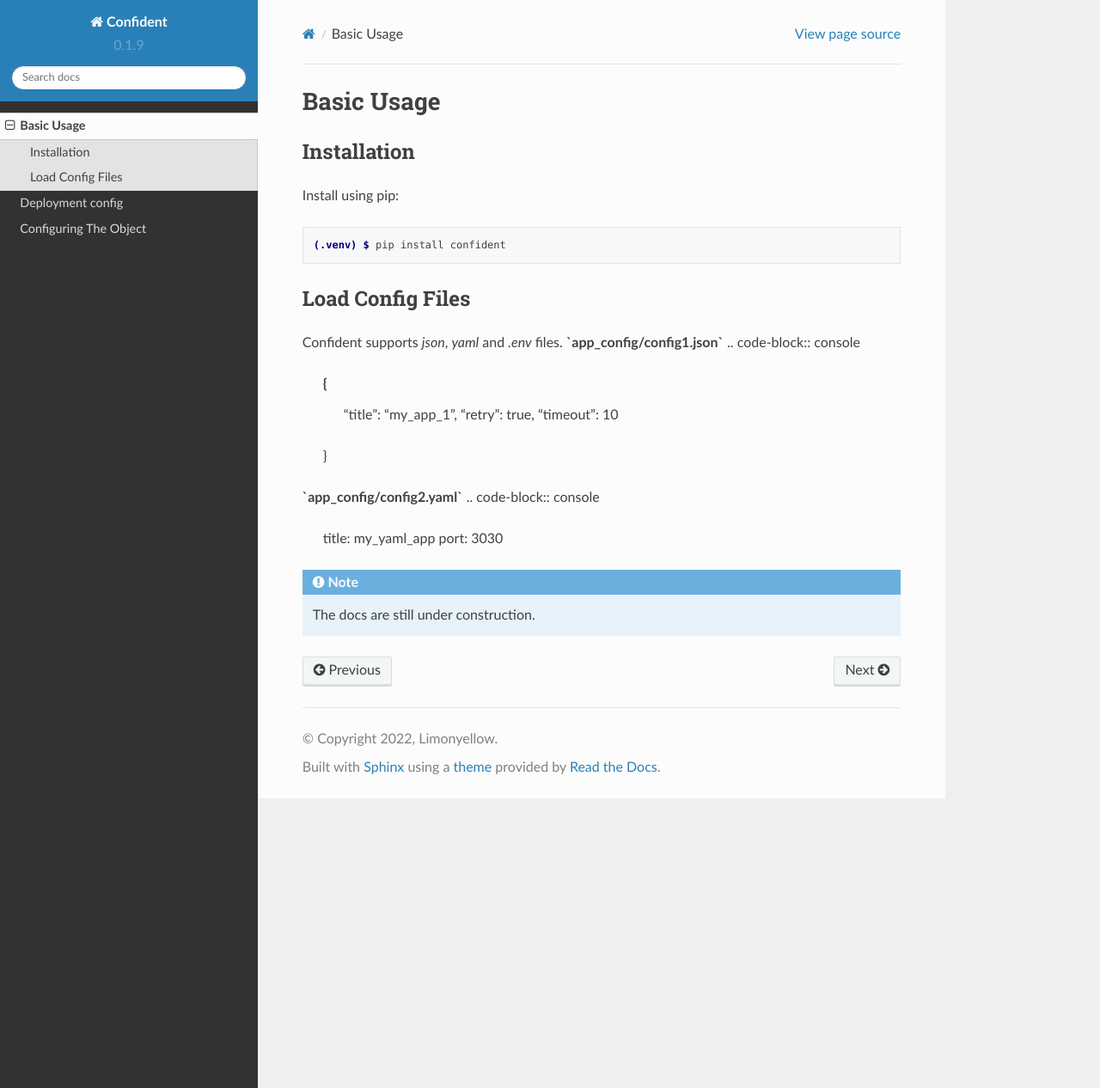
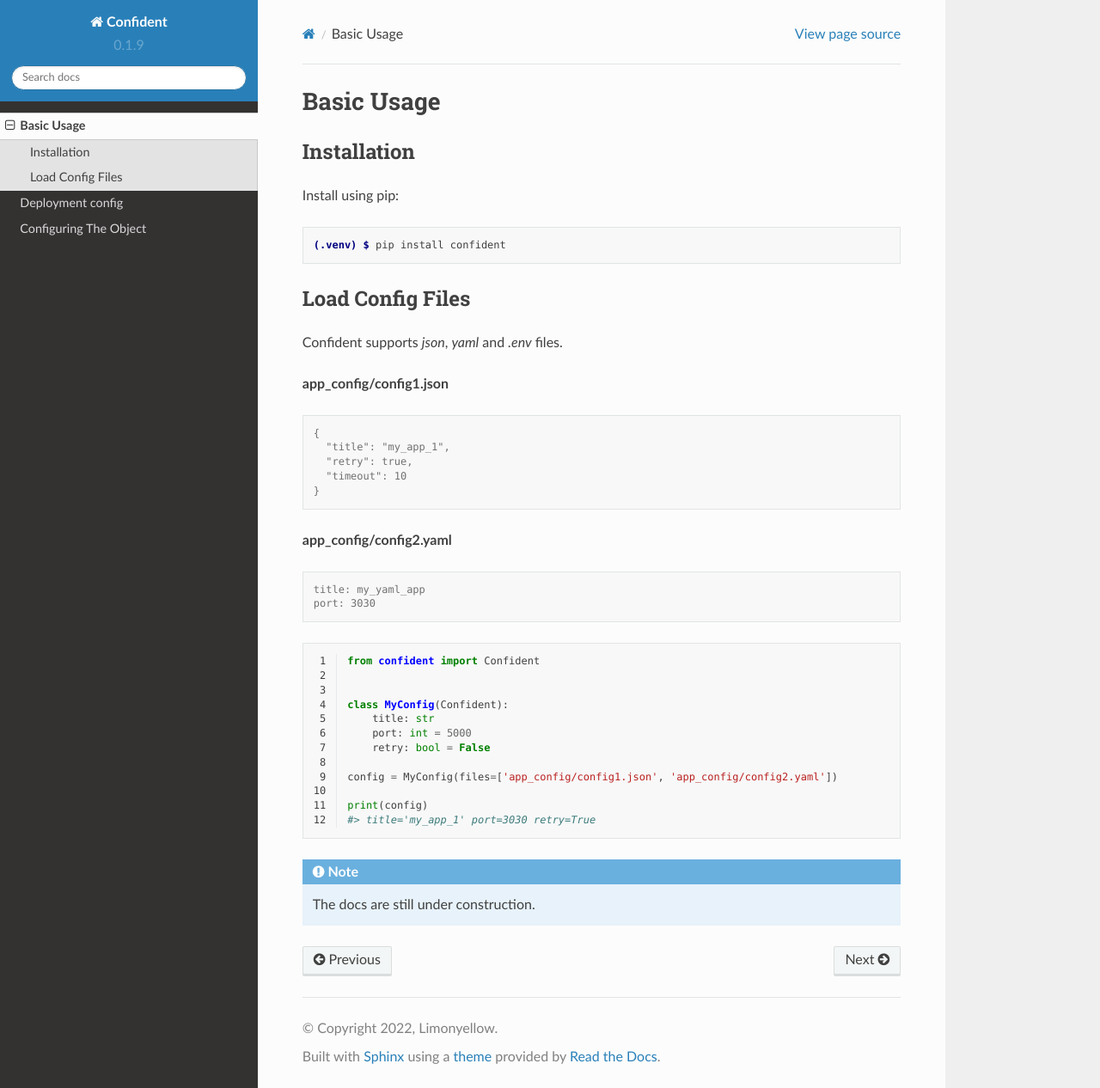
Before and after one commit to limonyellow/confident, a Sphinx documentation site: the page built from docs/source/usage.rst, in a window 1280 px wide and 1266 px high. Shown: the whole window at 86% size. Built offline with Sphinx 7.4.7 and the Read the Docs theme 2.0.0, drawn with Linux system fonts in a browser that asks for light colours; pages that are not in the unit, such as notebooks, are missing from menus.

Commit message:
Fix sphinx files (#32)
* add basic docs pages

* Fix sphinx files.

```diff
--- a/docs/source/index.rst
+++ b/docs/source/index.rst
@@ -16,9 +16,13 @@ With Confident you can manage multiple configurations depend on the environment
 While having lots of flexibility how to describe your config objects, Confident will provide visibility of the process
 and help you expose misconfiguration as soon as possible.
 
+.. note::
+    The docs are still under construction.
+
 Example
 -------
-.. code-block:: console
+.. code-block:: python
+    :linenos:
 
     import os
 
--- a/docs/source/usage.rst
+++ b/docs/source/usage.rst
@@ -17,8 +17,11 @@ Install using pip:
 Load Config Files
 -----------------
 Confident supports `json`, `yaml` and `.env` files.
-**`app_config/config1.json`**
+
+**app_config/config1.json**
+
 .. code-block:: console
+
     {
       "title": "my_app_1",
       "retry": true,
@@ -26,13 +29,17 @@ Confident supports `json`, `yaml` and `.env` files.
     }
 
 
-**`app_config/config2.yaml`**
+**app_config/config2.yaml**
+
 .. code-block:: console
+
     title: my_yaml_app
     port: 3030
 
 
-.. code-block:: console
+.. code-block:: python
+    :linenos:
+
     from confident import Confident
 
 
```
